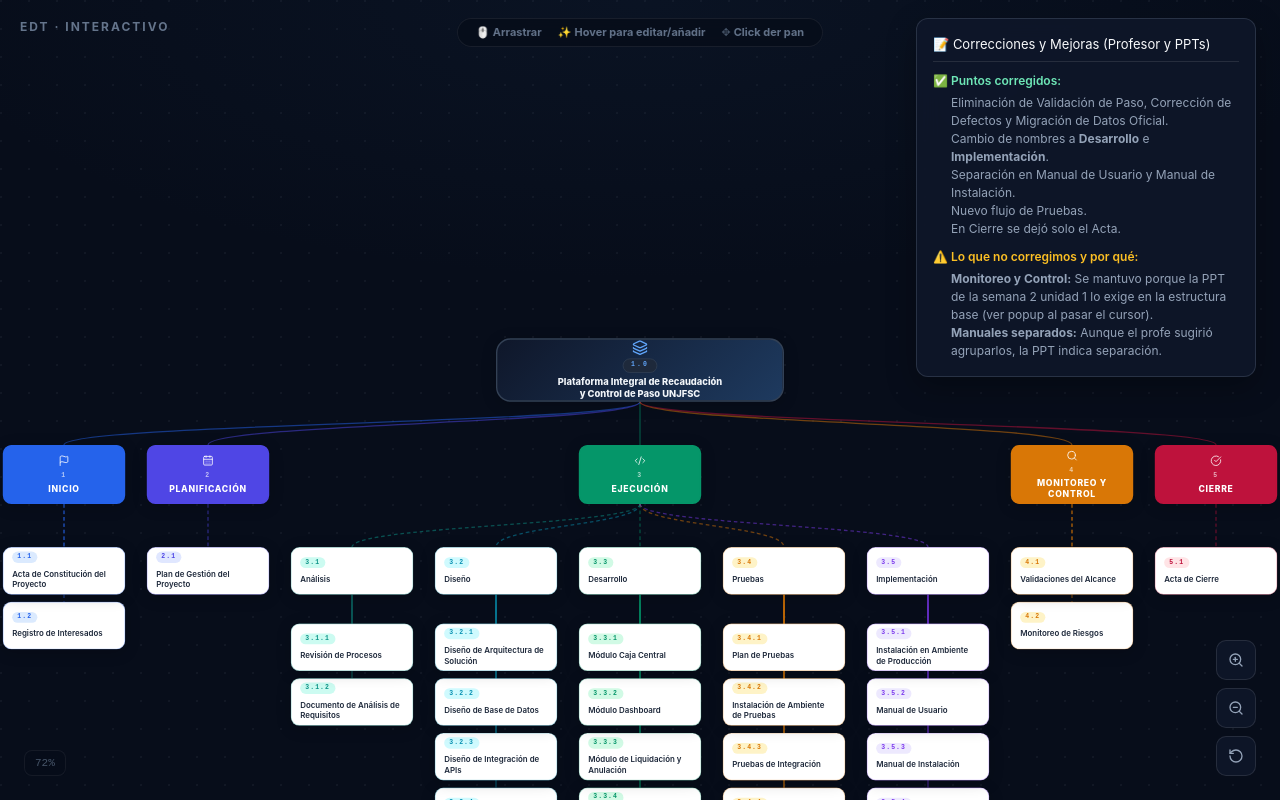
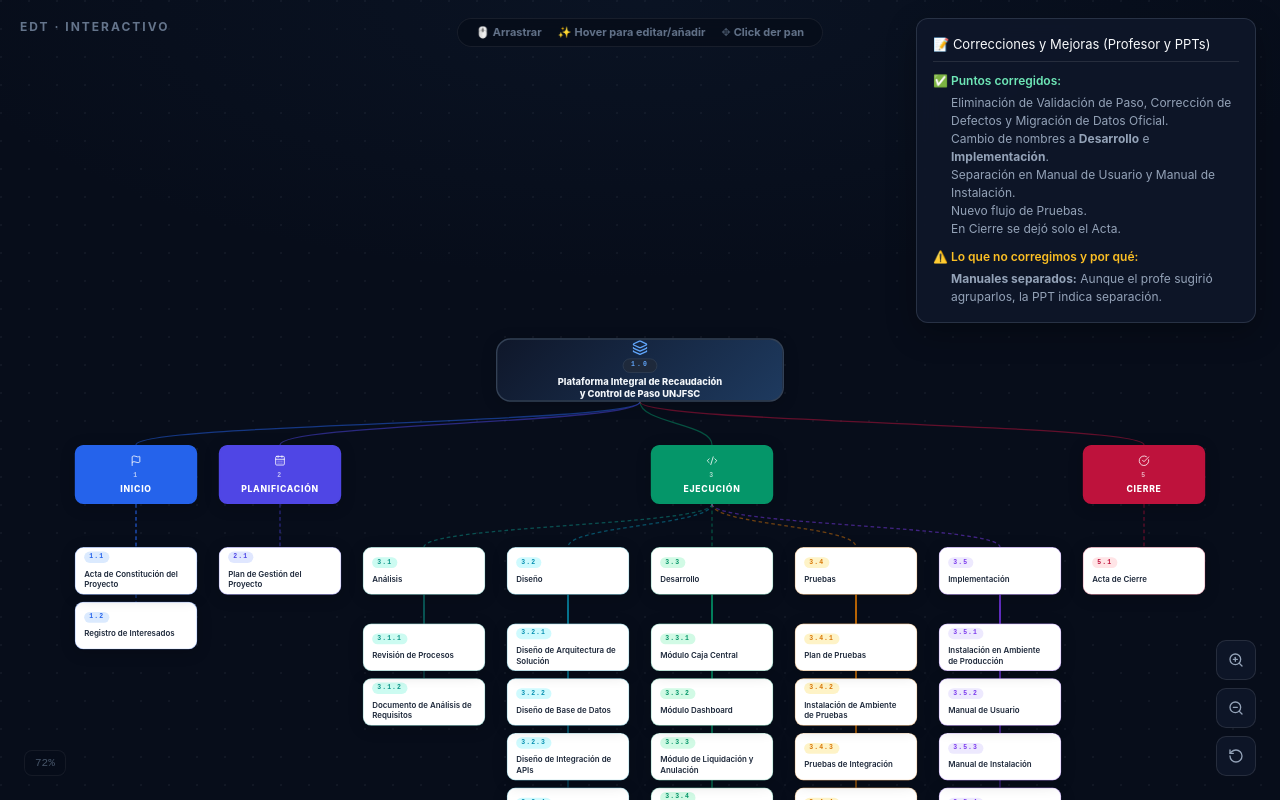
Before and after one commit to CermeGod/Trabajos-de-la-u, a React (Vite) app: page /edt in a window 1280 px wide. Built offline with nearby package versions, Linux system fonts and the light colour scheme.

Commit message:
Remove Monitoreo y Control phase

```diff
--- a/src/projects/edt-diagram/EdtDiagram.tsx
+++ b/src/projects/edt-diagram/EdtDiagram.tsx
@@ -101,13 +101,6 @@ const EDT_TREE: TreeNodeData[] = [
           { id: "3.5.4", code: "3.5.4", title: "Capacitación a Usuarios" }
         ]
       }
-    ]
-  },
-  {
-    id: "4", code: "4", title: "Monitoreo y Control", color: "#d97706", light: "#fef3c7", icon: <Search size={16} />,
-    children: [
-      { id: "4.1", code: "4.1", title: "Validaciones del Alcance", tooltip: "como se muestra en el edt del AV de la semana 2 unidad 1" },
-      { id: "4.2", code: "4.2", title: "Monitoreo de Riesgos", tooltip: "como se muestra en el edt del AV de la semana 2 unidad 1" }
     ]
   },
   {
@@ -801,7 +794,6 @@ export default function App() {
         </ul>
         <p style={{ margin: '0 0 4px 0', color: '#fbbf24', fontWeight: 600 }}>⚠️ Lo que no corregimos y por qué:</p>
         <ul style={{ margin: 0, paddingLeft: 18, color: '#94a3b8' }}>
-          <li><b>Monitoreo y Control:</b> Se mantuvo porque la PPT de la semana 2 unidad 1 lo exige en la estructura base (ver popup al pasar el cursor).</li>
           <li><b>Manuales separados:</b> Aunque el profe sugirió agruparlos, la PPT indica separación.</li>
         </ul>
       </div>
```
